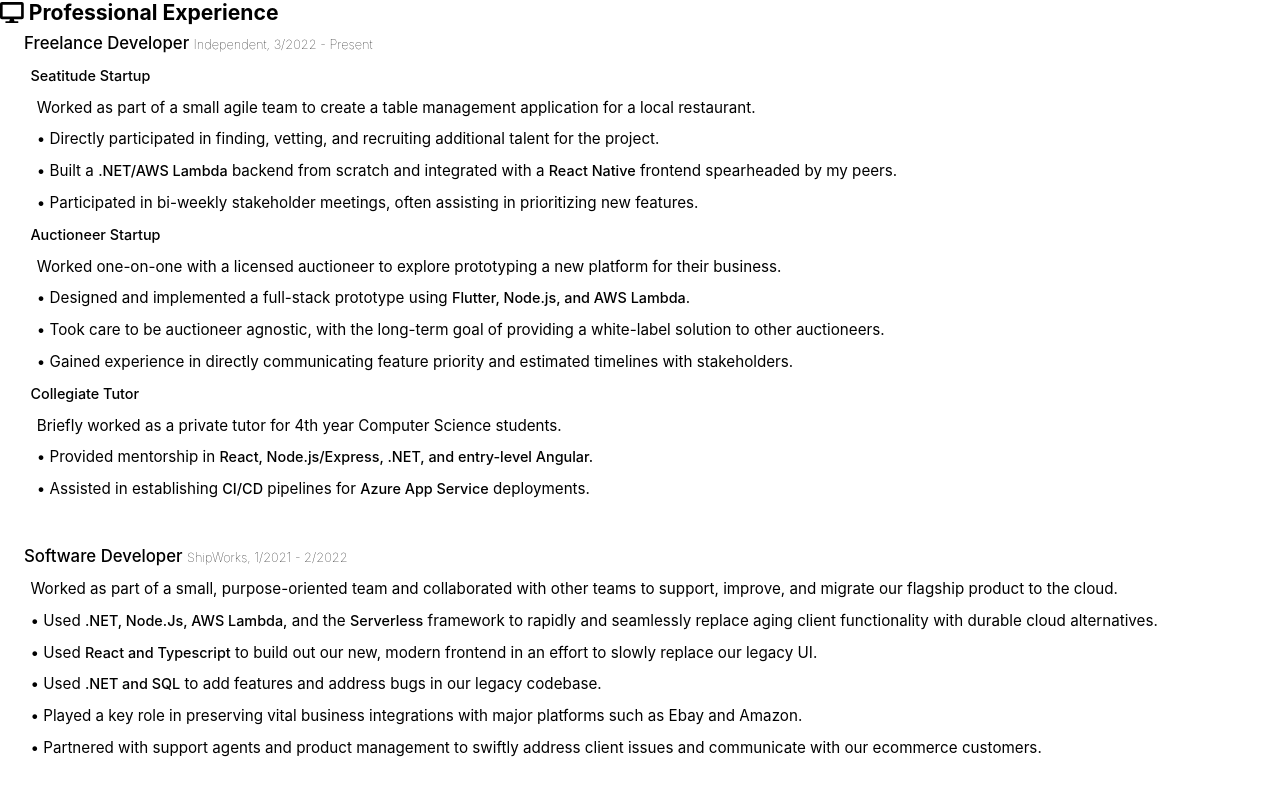
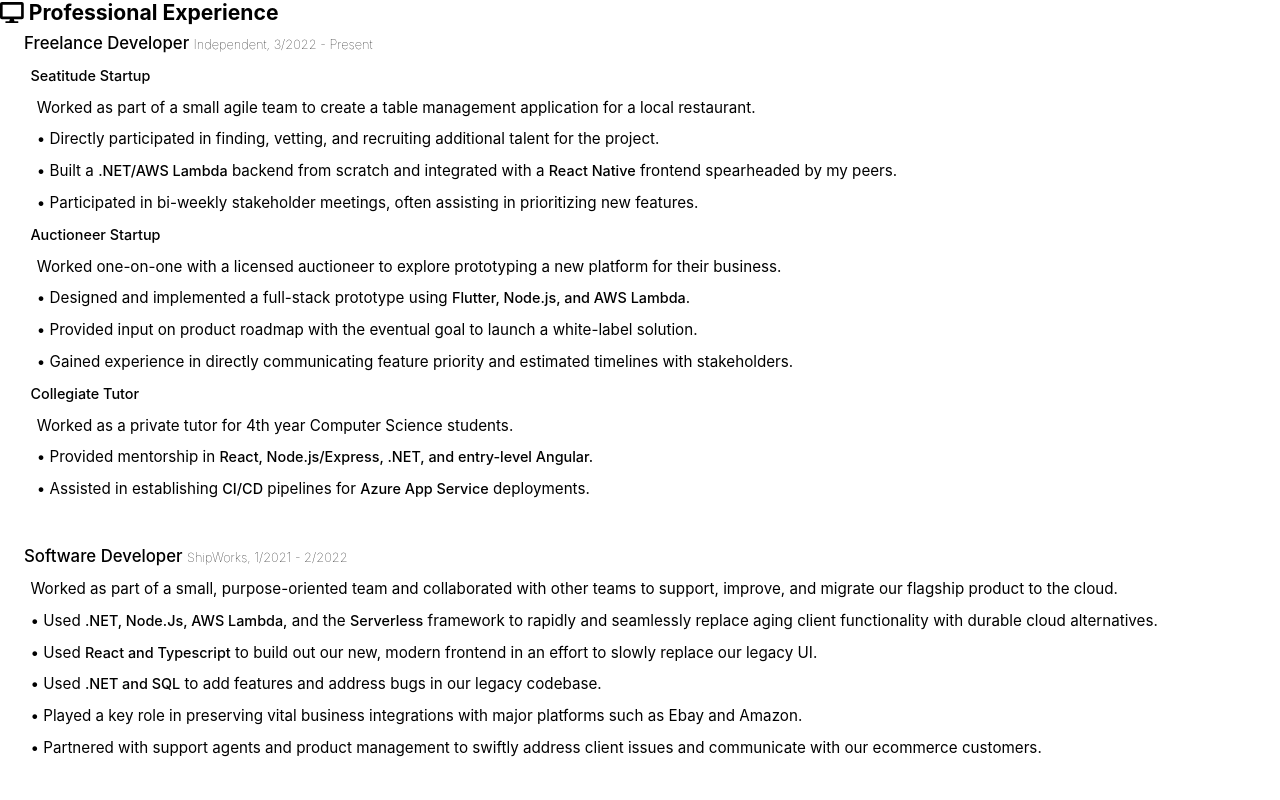
Before and after one commit to danjjost/DansResume, a Next.js app: page /ProfessionalExperience in a window 1280 px wide. Shown: the top 800 px of the page. Built offline with nearby package versions, Linux system fonts and the light colour scheme.

Commit message:
Phrasing adjustments to seatitude and auctioneer portions

```diff
--- a/pages/ProfessionalExperience.js
+++ b/pages/ProfessionalExperience.js
@@ -75,8 +75,8 @@
         <InLineTechStack>Flutter, Node.js, and AWS Lambda</InLineTechStack>.
       </ListItem>
       <ListItem>
-        • Took care to be auctioneer agnostic, with the long-term goal of
-        providing a white-label solution to other auctioneers.
+        • Provided input on product roadmap with the eventual goal to launch a
+        white-label solution.
       </ListItem>
       <ListItem>
         • Gained experience in directly communicating feature priority and
@@ -87,8 +87,7 @@
       <SubHeader>Collegiate Tutor</SubHeader>
       <br />
       <ListItem>
-        Briefly worked as a private tutor for 4th year Computer Science
-        students.
+        Worked as a private tutor for 4th year Computer Science students.
       </ListItem>
       <ListItem>
         • Provided mentorship in{" "}
```
